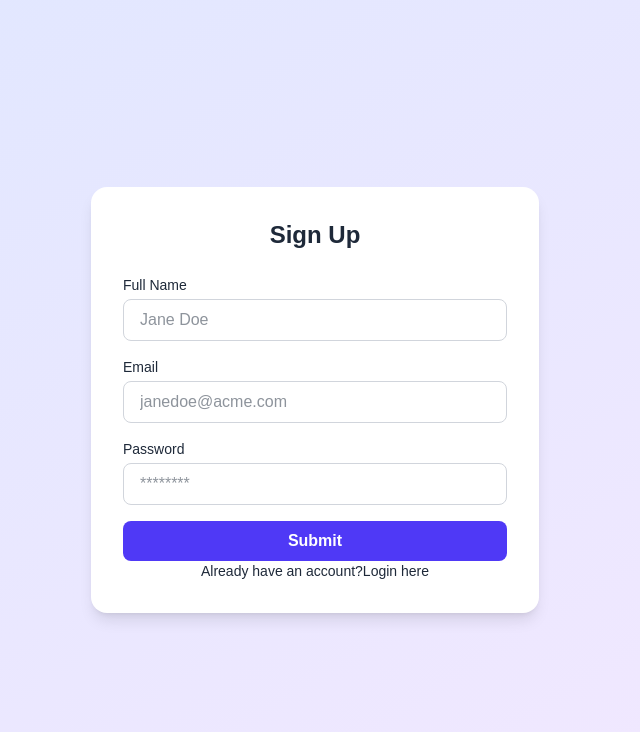
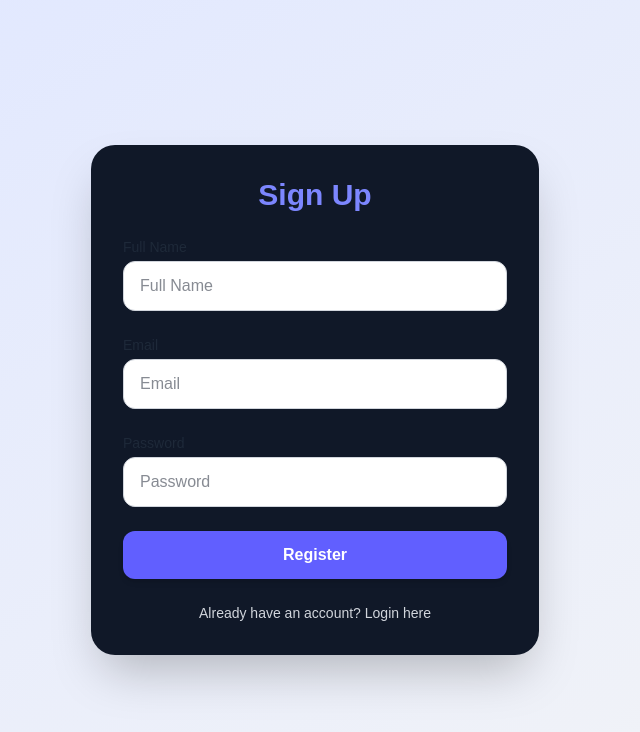
Before and after one commit to adityaspaudel/todosKanbanBoard, a Next.js app in the folder client/: page /register in a window 1280 px wide. Shown: the top 732 px of the page, without its empty margins (325-965 px from the left). Built offline with nearby package versions, Linux system fonts and the light colour scheme; no server answers.

Commit message:
css update in login and registration form

```diff
--- a/client/src/app/(auth)/login/page.js
+++ b/client/src/app/(auth)/login/page.js
@@ -1,13 +1,9 @@
 "use client";
 
-"use client";
 import React, { useState } from "react";
-import ReactDOM from "react-dom";
 import { Formik, Field, Form } from "formik";
 import { useRouter } from "next/navigation";
 import Link from "next/link";
-
-// const sleep = (ms) => new Promise((r) => setTimeout(r, ms));
 
 const UserLogin = () => {
 	const NEXT_PUBLIC_API_URL = process.env.NEXT_PUBLIC_API_URL;
@@ -19,18 +15,18 @@ const UserLogin = () => {
 	const router = useRouter();
 
 	return (
-		<div className="min-h-screen flex items-center justify-center bg-linear-to-br from-indigo-100 to-purple-100 p-4 text-gray-800">
-			<div className="w-full max-w-md bg-white rounded-2xl shadow-lg p-8">
-				<h1 className="text-2xl font-bold text-center text-gray-800 mb-6">
+		<div className="min-h-screen flex items-center justify-center bg-gradient-to-br from-indigo-100 to-gray-100 p-4">
+			<div
+				className="w-full max-w-md bg-white dark:bg-gray-800 rounded-3xl shadow-xl p-8
+							transition-transform transform hover:scale-[1.02] duration-300"
+			>
+				<h1 className="text-3xl font-bold text-center text-indigo-900 dark:text-indigo-300 mb-6">
 					Login
 				</h1>
 
 				<Formik
 					initialValues={formData}
 					onSubmit={async (values) => {
-						// await sleep(500);
-						// alert(JSON.stringify(values, null, 2));
-
 						try {
 							const response = await fetch(
 								`${NEXT_PUBLIC_API_URL}/user/userLogin`,
@@ -43,23 +39,23 @@ const UserLogin = () => {
 								}
 							);
 
-							if (!response.ok) throw new Error(response.message);
+							if (!response.ok) throw new Error("Login failed");
 
 							const parsedData = await response.json();
 							setFormData(parsedData);
-							alert(JSON.stringify(parsedData, 2, 2));
 							router.push(`/${parsedData.user.id}`);
 						} catch (error) {
 							console.error("error occurred", error);
+							alert("Invalid credentials. Please try again.");
 						}
 					}}
 				>
 					{({ isSubmitting }) => (
-						<Form className="space-y-4">
-							<div>
+						<Form className="space-y-5">
+							<div className="relative">
 								<label
 									htmlFor="email"
-									className="block text-sm font-medium text-gray-800 mb-1"
+									className="block text-sm font-medium text-gray-800 dark:text-gray-200 mb-1"
 								>
 									Email
 								</label>
@@ -67,14 +63,15 @@ const UserLogin = () => {
 									name="email"
 									type="email"
 									placeholder="janedoe@acme.com"
-									className="w-full rounded-lg border border-gray-300 px-4 py-2 text-gray-800 focus:outline-none focus:ring-2 focus:ring-indigo-400"
+									className="peer w-full rounded-xl border border-gray-300 px-4 py-3 bg-white text-gray-900
+										focus:outline-none focus:ring-2 focus:ring-indigo-400 focus:border-indigo-400 transition-all duration-300"
 								/>
 							</div>
 
-							<div>
+							<div className="relative">
 								<label
 									htmlFor="password"
-									className="block text-sm font-medium text-gray-800 mb-1"
+									className="block text-sm font-medium text-gray-800 dark:text-gray-200 mb-1"
 								>
 									Password
 								</label>
@@ -82,14 +79,17 @@ const UserLogin = () => {
 									type="password"
 									name="password"
 									placeholder="********"
-									className="w-full rounded-lg border border-gray-300 px-4 py-2 text-gray-800 focus:outline-none focus:ring-2 focus:ring-indigo-400"
+									className="peer w-full rounded-xl border border-gray-300 px-4 py-3 bg-white text-gray-900
+										focus:outline-none focus:ring-2 focus:ring-indigo-400 focus:border-indigo-400 transition-all duration-300"
 								/>
 							</div>
 
 							<button
 								type="submit"
 								disabled={isSubmitting}
-								className="w-full bg-indigo-600 text-white py-2 rounded-lg font-semibold hover:bg-indigo-700 transition disabled:opacity-60"
+								className="w-full bg-indigo-600 hover:bg-indigo-700 dark:bg-indigo-500 dark:hover:bg-indigo-600
+										   text-white py-3 rounded-xl font-semibold shadow-md hover:shadow-lg transition-all duration-300
+										   disabled:opacity-60 disabled:cursor-not-allowed"
 							>
 								Login
 							</button>
@@ -97,16 +97,14 @@ const UserLogin = () => {
 					)}
 				</Formik>
 
-				<div className="text-sm flex  justify-center items-center">
-					Don`t have an account?
+				<div className="text-sm text-center mt-5 text-gray-700 dark:text-gray-300">
+					Don’t have an account?{" "}
 					<Link href={`/register`}>
-						<span className="hover:underline hover:text-blue-600">
-							{" "}
+						<span className="hover:underline hover:text-indigo-600 cursor-pointer">
 							Signup here
 						</span>
 					</Link>
 				</div>
-				{/* <div>{JSON.stringify(formData)}</div> */}
 			</div>
 		</div>
 	);
--- a/client/src/app/(auth)/register/page.js
+++ b/client/src/app/(auth)/register/page.js
@@ -1,10 +1,9 @@
 "use client";
-import React, { useState } from "react";
-import ReactDOM from "react-dom";
+
+import React, { useState, useEffect } from "react";
 import { Formik, Field, Form } from "formik";
 import Link from "next/link";
-
-// const sleep = (ms) => new Promise((r) => setTimeout(r, ms));
+import { useRouter } from "next/navigation";
 
 const UserRegistration = () => {
 	const NEXT_PUBLIC_API_URL = process.env.NEXT_PUBLIC_API_URL;
@@ -13,106 +12,122 @@ const UserRegistration = () => {
 		email: "",
 		password: "",
 	});
+	const [fadeIn, setFadeIn] = useState(false);
+
+	const router = useRouter();
+
+	useEffect(() => {
+		setFadeIn(true);
+	}, []);
 
 	return (
-		<div className="min-h-screen flex items-center justify-center bg-linear-to-br from-indigo-100 to-purple-100 p-4 text-gray-800">
-			<div className="w-full max-w-md bg-white rounded-2xl shadow-lg p-8">
-				<h1 className="text-2xl font-bold text-center text-gray-800 mb-6">
+		<div className="min-h-screen flex items-center justify-center bg-gradient-to-br from-indigo-100 to-gray-100 p-4">
+			<div
+				className={`w-full max-w-md bg-gray-900 text-white rounded-3xl shadow-2xl p-8
+					transform transition-all duration-500 ease-out
+					${fadeIn ? "opacity-100 translate-y-0" : "opacity-0 -translate-y-10"}
+					hover:scale-[1.02]`}
+			>
+				<h1 className="text-3xl font-bold text-center text-indigo-400 mb-6">
 					Sign Up
 				</h1>
 
 				<Formik
 					initialValues={formData}
 					onSubmit={async (values) => {
-						// await sleep(500);
-						// alert(JSON.stringify(values, null, 2));
-
 						try {
 							const response = await fetch(
 								`${NEXT_PUBLIC_API_URL}/user/userRegistration`,
 								{
 									method: "POST",
-									headers: {
-										"Content-Type": "application/json",
-									},
+									headers: { "Content-Type": "application/json" },
 									body: JSON.stringify(values),
 								}
 							);
-							if (!response.ok) throw new Error(response.message);
+							if (!response.ok) throw new Error("Registration failed");
+
 							const parsedData = await response.json();
 							setFormData(parsedData);
 							alert(parsedData.message);
+							router.push("/login");
 						} catch (error) {
 							console.error("error occurred", error);
+							alert("Registration failed. Please try again.");
 						}
 					}}
 				>
 					{({ isSubmitting }) => (
-						<Form className="space-y-4">
-							<div>
+						<Form className="space-y-6">
+							{/* Full Name */}
+							<div className="relative">
 								<label
 									htmlFor="fullName"
-									className="block text-sm font-medium text-gray-800 mb-1"
+									className="block text-sm font-medium text-gray-800 dark:text-gray-200 mb-1"
 								>
 									Full Name
 								</label>
 								<Field
 									name="fullName"
-									placeholder="Jane Doe"
-									className="w-full rounded-lg border border-gray-300 text-gray-800 px-4 py-2 focus:outline-none focus:ring-2 focus:ring-indigo-400"
+									placeholder="Full Name"
+									className="peer w-full rounded-xl border border-gray-300 px-4 py-3 bg-white text-gray-900
+										focus:outline-none focus:ring-2 focus:ring-indigo-400 focus:border-indigo-400 transition-all duration-300"
 								/>
 							</div>
 
-							<div>
+							{/* Email */}
+							<div className="relative">
 								<label
 									htmlFor="email"
-									className="block text-sm font-medium text-gray-800 mb-1"
+									className="block text-sm font-medium text-gray-800 dark:text-gray-200 mb-1"
 								>
 									Email
 								</label>
 								<Field
 									name="email"
-									placeholder="janedoe@acme.com"
 									type="email"
-									className="w-full rounded-lg border border-gray-300 px-4 py-2 focus:outline-none focus:ring-2 text-gray-800 focus:ring-indigo-400"
+									placeholder="Email"
+									className="peer w-full rounded-xl border border-gray-300 px-4 py-3 bg-white text-gray-900
+										focus:outline-none focus:ring-2 focus:ring-indigo-400 focus:border-indigo-400 transition-all duration-300"
 								/>
 							</div>
 
-							<div>
+							{/* Password */}
+							<div className="relative">
 								<label
 									htmlFor="password"
-									className="block text-sm font-medium text-gray-800 mb-1"
+									className="block text-sm font-medium text-gray-800 dark:text-gray-200 mb-1"
 								>
 									Password
 								</label>
 								<Field
 									type="password"
 									name="password"
-									placeholder="********"
-									className="w-full rounded-lg border border-gray-300 px-4 py-2 focus:outline-none focus:ring-2 text-gray-800 focus:ring-indigo-400"
+									placeholder="Password"
+									className="peer w-full rounded-xl border border-gray-300 px-4 py-3 bg-white text-gray-900
+										focus:outline-none focus:ring-2 focus:ring-indigo-400 focus:border-indigo-400 transition-all duration-300"
 								/>
 							</div>
 
 							<button
 								type="submit"
 								disabled={isSubmitting}
-								className="w-full bg-indigo-600 text-white py-2 rounded-lg font-semibold hover:bg-indigo-700 transition disabled:opacity-60"
+								className="w-full bg-indigo-500 hover:bg-indigo-600 text-white py-3 rounded-xl font-semibold shadow-md hover:shadow-lg transition-all duration-300
+									disabled:opacity-60 disabled:cursor-not-allowed"
 							>
-								Submit
+								Register
 							</button>
 						</Form>
 					)}
 				</Formik>
-				<div className="text-sm flex  justify-center items-center">
-					Already have an account?
+
+				<div className="text-sm text-center mt-6 text-gray-300">
+					Already have an account?{" "}
 					<Link href={`/login`}>
-						<span className="hover:underline hover:text-blue-600">
-							{" "}
+						<span className="hover:underline hover:text-indigo-400 cursor-pointer">
 							Login here
 						</span>
 					</Link>
 				</div>
-				{/* <div>{JSON.stringify(formData)}</div> */}
 			</div>
 		</div>
 	);
```
